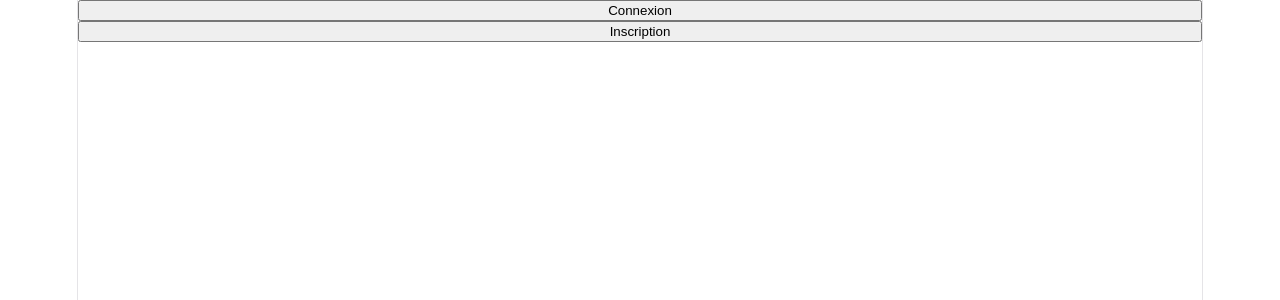
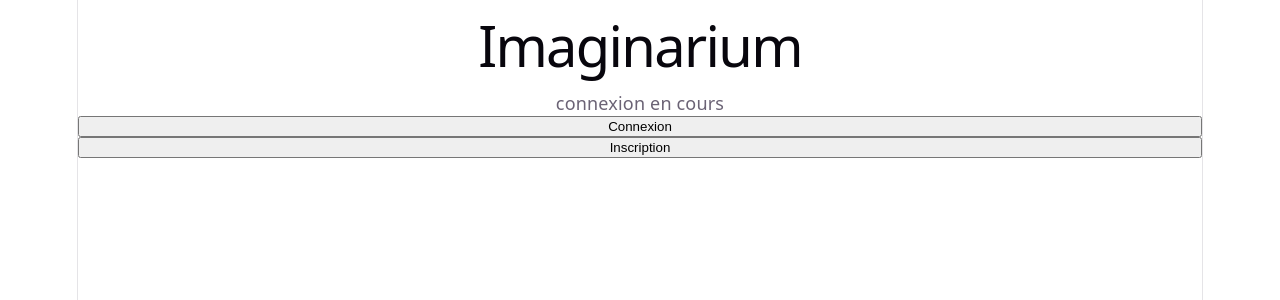
Before and after one commit to antoineLAU/imaginarium, a React app in the folder frontend/: page / in a window 1280 px wide. Shown: the top 300 px of the page. Built offline with nearby package versions, Linux system fonts and the light colour scheme; the HTML template or start-up script is replaced by a standard one.

Commit message:
frontend: Acceuil connecte au backend avec message

```diff
--- a/frontend/src/page/acceuil/Acceuil.jsx
+++ b/frontend/src/page/acceuil/Acceuil.jsx
@@ -1,14 +1,24 @@
-import Bouton from '../../conponent/bouton/Bouton';
-import './Acceuil.css'
+import { useState, useEffect } from "react";
+import Bouton from "../../conponent/bouton/Bouton";
+import "./Acceuil.css";
 
 function Acceuil() {
+  const [message, setMessage] = useState("connexion en cours");
+
+  useEffect(() => {
+    fetch("http://localhost:3000/")
+      .then((res) => res.json())
+      .then((data) => setMessage(data.message));
+  }, []);
 
   return (
     <>
-    <Bouton texte="Connexion" />
-    <Bouton texte="Inscription" />
+      <h1>Imaginarium</h1>
+      <p>{message}</p>
+      <Bouton texte="Connexion" />
+      <Bouton texte="Inscription" />
     </>
-  )
+  );
 }
 
 export default Acceuil;
```
